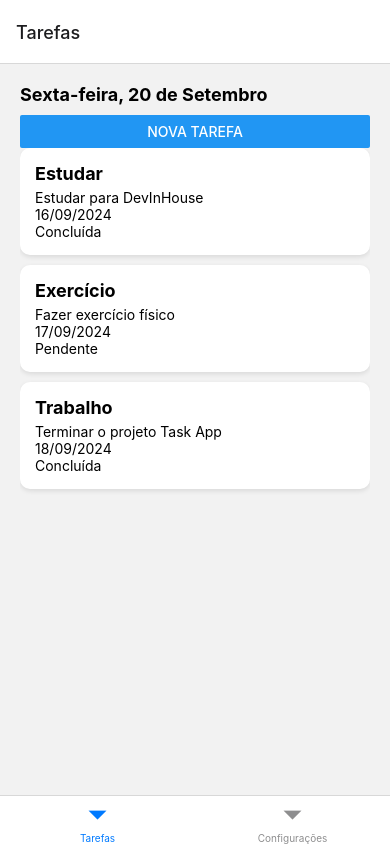
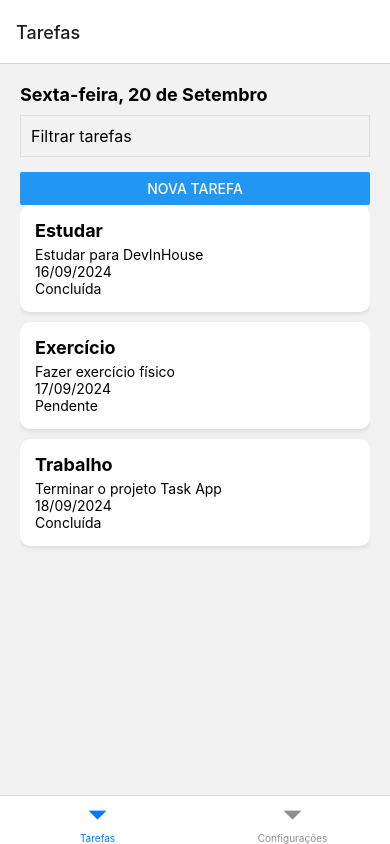
Before and after one commit to DEVinHouse-Clamed-V3/task-app, a React Native app: screen /Tarefas in a window 390 px wide. Built offline with nearby package versions, Linux system fonts and the light colour scheme.

Commit message:
Implementado input de filtro para filtrar tarefas por título e atualizar lista dinamicamente

```diff
--- a/screens/TelaTarefas.js
+++ b/screens/TelaTarefas.js
@@ -41,6 +41,7 @@ const obterDataFormatada = () => {
 export default function TelaTarefas() {
     const [tarefas, setTarefas] = useState([]);
     const [modalVisivel, setModalVisivel] = useState(false);
+    const [filtro, setFiltro] = useState("");
 
     useEffect(() => {
         setTarefas(tasks);
@@ -57,6 +58,8 @@ export default function TelaTarefas() {
         setModalVisivel(false);
     };
 
+    const filtrarTarefas = tarefas.filter(tarefa => tarefa.nome.toLowerCase().includes(filtro.toLowerCase()));
+
     const renderTarefa = ({ item }) => (
         <CardTarefa
             titulo={item.nome}
@@ -70,6 +73,13 @@ export default function TelaTarefas() {
         <View style={styles.container}>
             <Text style={styles.dataTexto}>{obterDataFormatada()}</Text>
 
+            <TextInput
+                placeholder="Filtrar tarefas"
+                value={filtro}
+                onChangeText={setFiltro}
+                style={styles.inputFiltro}
+            />
+
             <Button title="Nova Tarefa" onPress={() => setModalVisivel(true)} />
 
             <ModalNovaTarefa
@@ -79,7 +89,7 @@ export default function TelaTarefas() {
             />
 
             <FlatList
-                data={tarefas}
+                data={filtrarTarefas}
                 renderItem={renderTarefa}
                 keyExtractor={(item, index) => index.toString()}
             />
@@ -97,4 +107,12 @@ const styles = StyleSheet.create({
         fontWeight: "bold",
         marginBottom: 10,
     },
+    inputFiltro: {
+        fontSize: 16,
+        padding: 10,
+        borderColor: "#ddd",
+        borderWidth: 1,
+        marginBottom: 15,
+    },
+
 });
```
